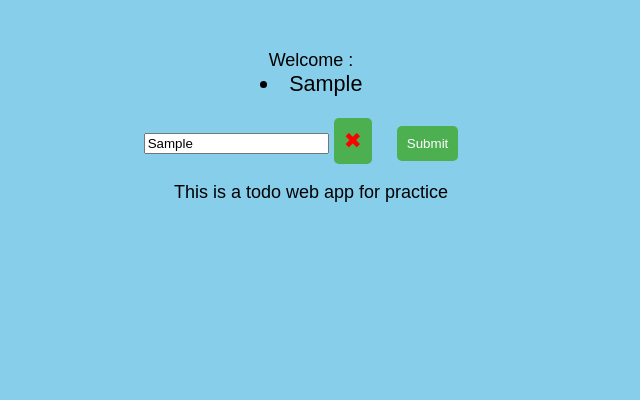
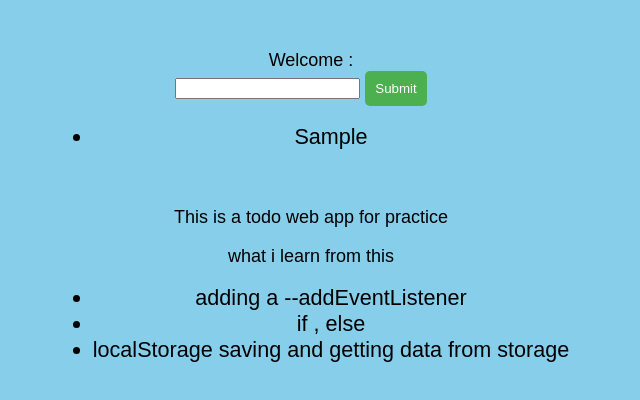
Before and after one commit to samirgaire10/Find-the-rabbit, a plain HTML site: page todo.html in a window 1280 px wide. Both pictures are taken after typing "Sample" into the empty fields and a click on the button "Submit". Shown: the whole page, without its empty margins (329-969 px from the left). Drawn offline with Linux system fonts and the light colour scheme.

Commit message:
todo app basic

```diff
--- a/todo.html
+++ b/todo.html
@@ -12,37 +12,59 @@
     <center>
         Welcome :
         <div>
-            <li id="user_todos"></li>
-            <br>
+            <div>
+                <input type="text" id="input-box">
+                <button onclick="addtask" id="submit">Submit</button>
+            </div>
+
+            <div>
+                <ul id="list-container">
+
+                </ul>
+                <br>
+            </div>
+            <p>This is a todo web app for practice </p>
+            what i learn from this
+            <ul>
+                <li>adding a --addEventListener</li>
+                <li>if , else </li>
+                <li>localStorage saving and getting data from storage</li>
+            </ul>
         </div>
-        <input type="text" id="todos">
-        <button id="x">✖</button>
-        <button id="submit">Submit</button>
-        <p>This is a todo web app for practice </p>
     </center>
 
 
     <script>
-        let username;
-        let x;
-        document.getElementById('submit').onclick = function () {
-            for (let i = 0; i <= 10; i++) {
-                if (username != '') {
-                    username = document.getElementById('todos').value;
-                    console.log(username);
 
-                    document.getElementById('user_todos').innerHTML = '' + username;
-                    document.getElementById('br');
+        const inputbox = document.getElementById('input-box');
+        const submit = document.getElementById('submit');
+        const listcontainer = document.getElementById('list-container');
 
 
-                }
+        submit.addEventListener('click', function () {
+            if (inputbox.value === '') {
+                alert("enter something")
             }
+            else {
+                let li = document.createElement('li');
+                li.innerHTML = inputbox.value;
+                listcontainer.appendChild(li);
+            }
+            inputbox.value = '';
+            savedata();
+        })
+
+        function savedata() {
+            localStorage.setItem('data', listcontainer.innerHTML);
         }
 
-        document.getElementById('x').onclick = function () {
-            document.getElementById('user_todos').innerHTML = '';
+        function showdata() {
+            listcontainer.innerHTML = localStorage.getItem('data');
+        }
+        showdata();
 
-        }
+
+
     </script>
     <style>
         li {
```
